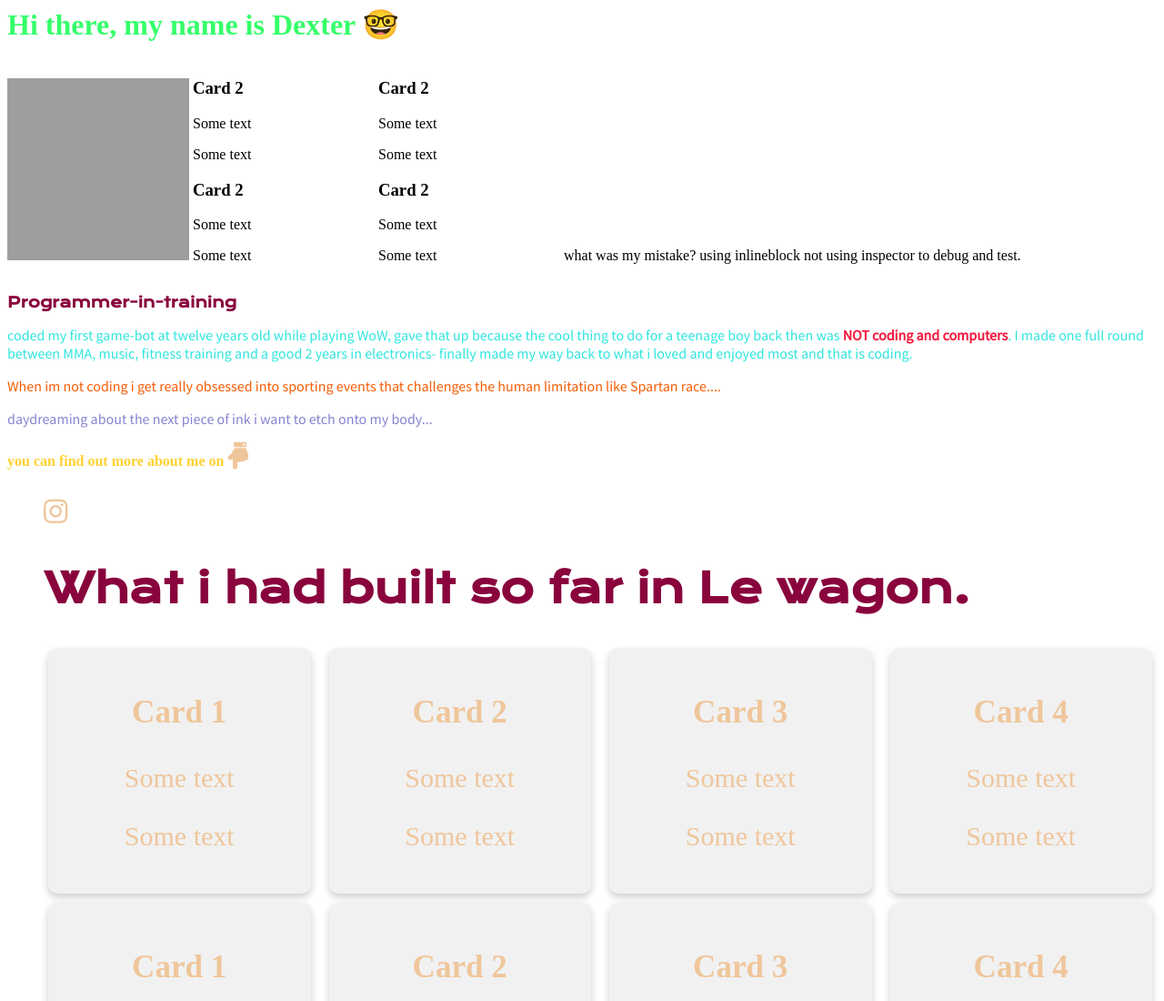
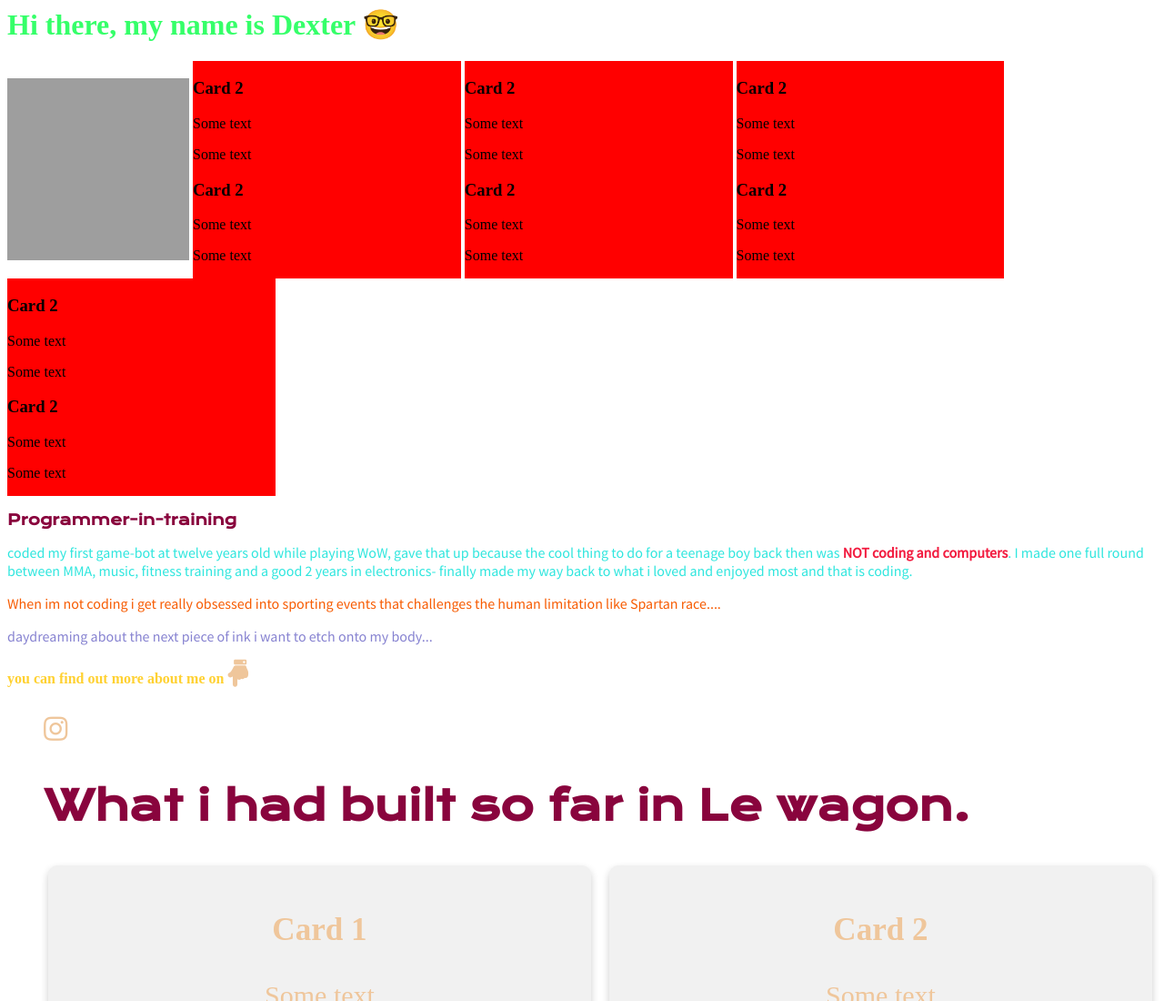
Before and after one commit to DXsyntax/profile, a plain HTML site: page index.html in a window 1280 px wide. Shown: the top 1100 px of the page at 91% size. Drawn offline with nearby package versions, Linux system fonts and the light colour scheme; grey boxes are pictures that could not be loaded; a web font is replaced by a local one.

Commit message:
cleaned up a little bit of code and turning in for the night!

```diff
--- a/index.html
+++ b/index.html
@@ -2,7 +2,6 @@
 <head>
 
   <link rel="stylesheet" href="https://use.fontawesome.com/releases/v5.6.3/css/all.css">
-
   <link rel="stylesheet" type="text/css" href="style.css">
 
 
@@ -13,98 +12,72 @@
 
 <!-- <div class="container"> DO IT LATER , GOTTA SORT OUT TO DIVS -->
 
-
 <h1>Hi there, my name is Dexter &#129299; </h1>
-
 <!-- need to find a profile pic and save it in images folder -->
 
-
-
-
-<div class="container-beginning"> <!-- needs to display inline-->
+<div class="container-beginning"> <!-- needs to display inline -->
   <img src="https://cdn0.iconfinder.com/data/icons/hr-business-and-finance/100/face_human_blank_user_avatar_mannequin_dummy-512.png" alt="this is my profile pic" width="200" height="200" alt="">
 
-  <div class="card-small-container">
+  <div class="card-small-container"> <!-- my mosiac of cards -->
 
-    <div class="card-small" style="width: 300px" >
+    <div class="card-small"  > <!-- card 1 -->
       <h3>Card 2</h3>
       <p>Some text</p>
       <p>Some text</p>
     </div>
-    <div class="card-small" >
+
+    <div class="card-small" > <!-- card 2 -->
       <h3>Card 2</h3>
       <p>Some text</p>
       <p>Some text</p>
     </div>
   </div>
 
-    <div class="card-small-container">
+    <div class="card-small-container"> <!-- my mosiac of cards -->
 
-    <div class="card-small" style="width: 300px" >
+    <div class="card-small"  > <!-- card 3 -->
       <h3>Card 2</h3>
       <p>Some text</p>
       <p>Some text</p>
     </div>
-    <div class="card-small" >
+    <div class="card-small" > <!-- card 4 -->
       <h3>Card 2</h3>
       <p>Some text</p>
       <p>Some text</p>
     </div>
   </div>
 
-what was my mistake?
-using inlineblock
-not using inspector to debug and test.
+  <div class="card-small-container"> <!-- my mosiac of cards -->
 
+    <div class="card-small"  > <!-- card 5 -->
+      <h3>Card 2</h3>
+      <p>Some text</p>
+      <p>Some text</p>
+    </div>
 
-
-<!--   <div class="card-small-container">
-    <div class="card-small"></div>
-    <div class="card-small"></div>
-  </div> -->
-
-
-<!-- <div class="top-card" style="display: inline;">
-
-<img src="https://cdn0.iconfinder.com/data/icons/hr-business-and-finance/100/face_human_blank_user_avatar_mannequin_dummy-512.png" alt="this is my profile pic" width="200" height="200">
-
-
-
-<div class="column">
-    <div class="top-card">
+    <div class="card-small" > <!-- card 6 -->
       <h3>Card 2</h3>
       <p>Some text</p>
       <p>Some text</p>
     </div>
   </div>
 
+    <div class="card-small-container"> <!-- my mosiac of cards -->
 
-</div>
-
-<div class="top-section" style="display: inline;"> -->
-
-  <!-- <div class="column">
-    <div class="top-card">
+    <div class="card-small"  > <!-- card 7 -->
       <h3>Card 2</h3>
       <p>Some text</p>
       <p>Some text</p>
     </div>
-  </div> -->
-
- <!--  <div class="column">
-    <div class="top-card">
-      <h3>Card 3</h3>
+    <div class="card-small" > <!-- card 8 -->
+      <h3>Card 2</h3>
       <p>Some text</p>
       <p>Some text</p>
     </div>
-  </div> -->
-
-<!-- </div> -->
-
-
+  </div>
 </div>
 
-<div class="container">
+<div class="container"> <!-- my div block for my description -->
 
 <p class="sub-head-1"><strong>Programmer-in-training</strong></p>
 
@@ -113,6 +86,7 @@ not using inspector to debug and test.
  electronics- finally made my way back to what i loved and enjoyed most and that is coding. </p>
 
 <p class="sub-head-3" >When im not coding i get really obsessed into sporting events that challenges the human limitation like Spartan race....</p>
+
 <p class="sub-head-4">daydreaming about the next piece of ink i want to etch onto my body...<p>
 
 
--- a/style.css
+++ b/style.css
@@ -91,7 +91,7 @@ font-size: 30px;
 /* Float four columns side by side */
 .column {
   float: left;
-  width: 25%;
+  width: 50%;
   padding: 0 10px;
   box-sizing: border-box;
   /*margin: 2px;*/
@@ -145,5 +145,7 @@ width: 10px;
 
 .card-small-container {
   display: inline-block;
-  max-width: 200px;
+  /*max-width: 300px; instead of setting width manually just set one that ends it no matter what*/
+  width: 294.8px;
+  background-color: red;
  }
```
